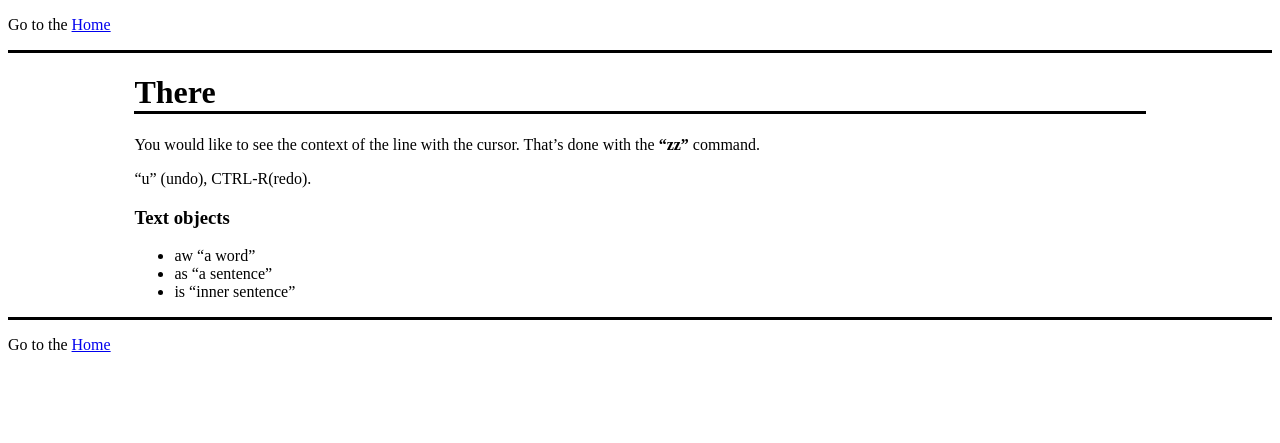
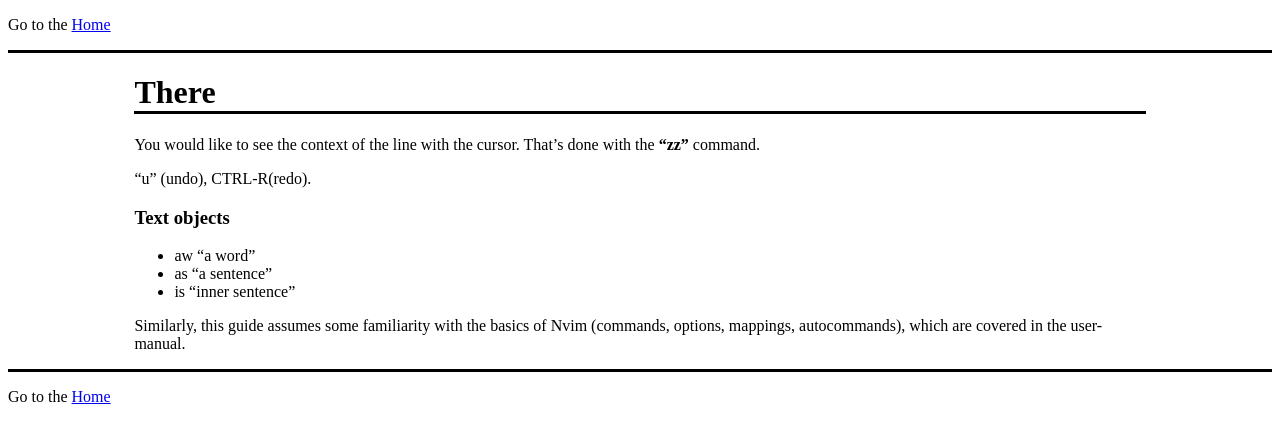
Before and after one commit to WGZ-W/wgz-w.github.io, a Jekyll site: the page built from _posts/Vim/2024-09-17-vim-basic.md, in a window 1280 px wide. Shown: the top 443 px of the page. Built offline with Jekyll 4.4.1, drawn with Linux system fonts in a browser that asks for light colours.

Commit message:
Need to learn vim's commands options ...

```diff
--- a/_posts/Vim/2024-09-17-vim-basic.md
+++ b/_posts/Vim/2024-09-17-vim-basic.md
@@ -17,3 +17,7 @@ You would like to see the context of the line with the cursor.  That's done with
 - aw "a word"
 - as "a sentence"
 - is "inner sentence"
+
+Similarly, this guide assumes some familiarity with the basics of Nvim
+(commands, options, mappings, autocommands), which are covered in the
+user-manual.
```
